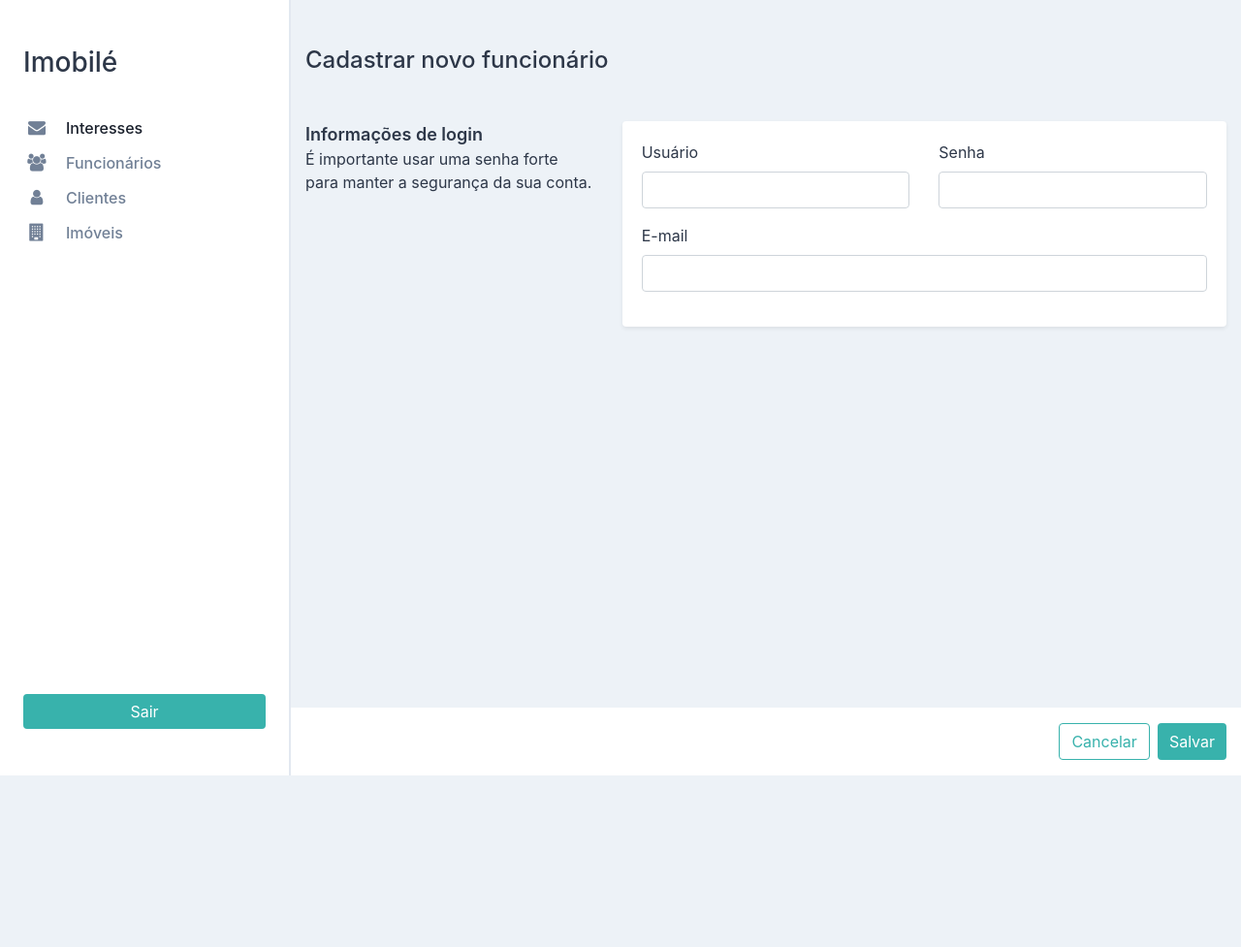
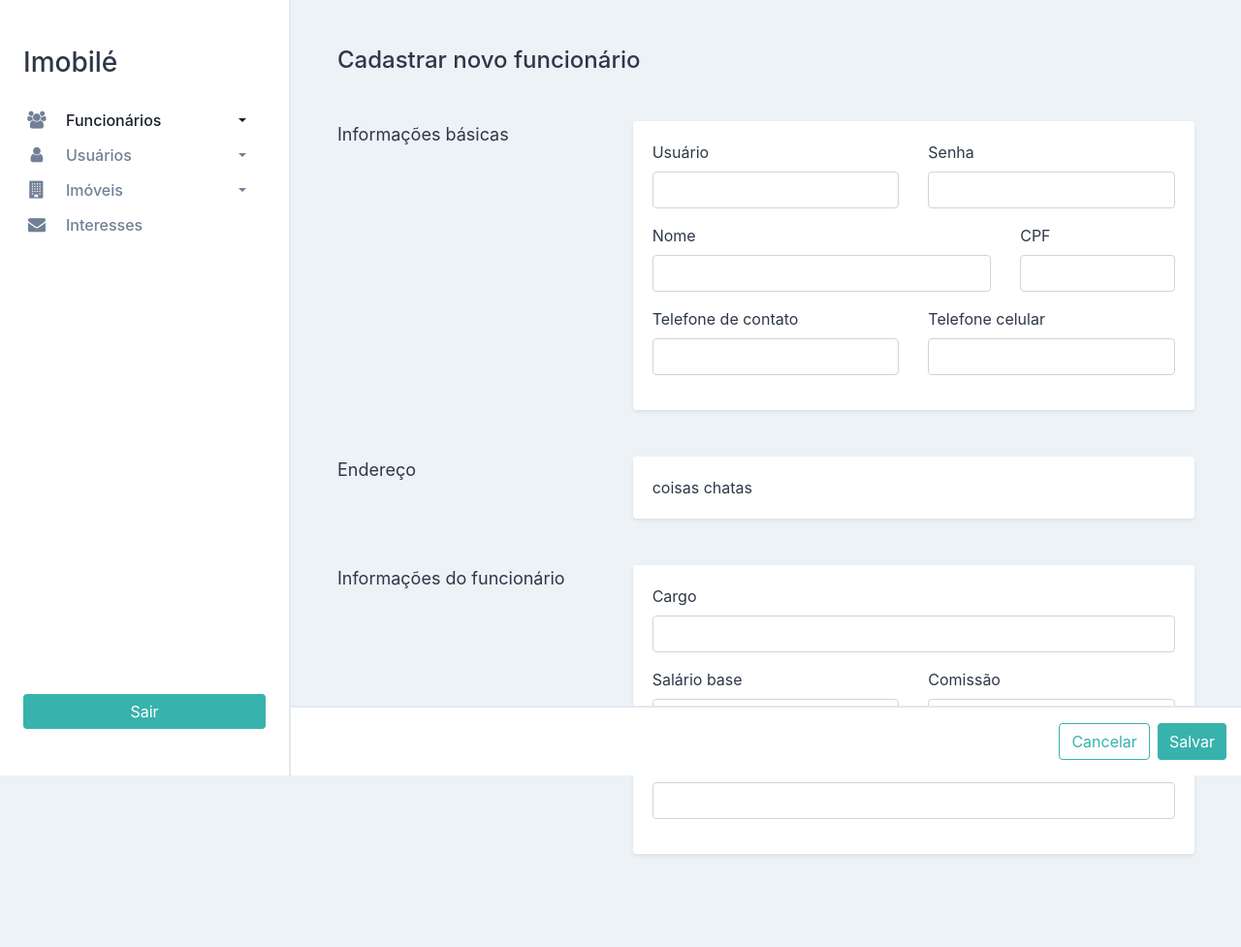
Before and after one commit to matheusfriguette/imobiliaria, a PHP site: page /app/private/cadastrar-funcionario.html in a window 1280 px wide. Shown: the whole page at 97% size. Before the commit the page ends 800 px from the top, so only its background shows below. Run offline with PHP 8.4, Linux system fonts and the light colour scheme.

Commit message:
enhancing forms

```diff
--- a/app/private/cadastrar-funcionario.html
+++ b/app/private/cadastrar-funcionario.html
@@ -1,17 +1,14 @@
 <!DOCTYPE html>
 <html lang="en">
+
 <head>
   <meta charset="UTF-8" />
   <meta name="viewport" content="width=device-width, initial-scale=1.0" />
   <meta http-equiv="X-UA-Compatible" content="ie=edge" />
 
   <!-- Stylesheets -->
-    <link
-      rel="stylesheet"
-      href="https://stackpath.bootstrapcdn.com/bootstrap/4.3.1/css/bootstrap.min.css"
-      integrity="sha384-ggOyR0iXCbMQv3Xipma34MD+dH/1fQ784/j6cY/iJTQUOhcWr7x9JvoRxT2MZw1T"
-      crossorigin="anonymous"
-    />
+  <link rel="stylesheet" href="https://stackpath.bootstrapcdn.com/bootstrap/4.3.1/css/bootstrap.min.css"
+    integrity="sha384-ggOyR0iXCbMQv3Xipma34MD+dH/1fQ784/j6cY/iJTQUOhcWr7x9JvoRxT2MZw1T" crossorigin="anonymous" />
   <link rel="stylesheet" href="https://cdnjs.cloudflare.com/ajax/libs/font-awesome/4.7.0/css/font-awesome.min.css" />
   <link rel="stylesheet" href="../../assets/css/custom.css" />
 
@@ -21,74 +18,190 @@
 <body>
   <div class="d-flex">
     <div class="page-sidebar position-fixed py-5 px-4 d-flex flex-column">
-        <a class="h3">Imobilé</a>
+      <div class="d-flex justify-content-between align-items-center">
+        <a class="h3 mb-0">Imobilé</a>
+        <button class="btn btn-primary d-lg-none sidebar-toggle" type="button">
+          <i class="fa fa-angle-right"></i>
+        </button>
+      </div>
       <nav class="flex-grow-1 mt-4">
         <ul class="nav flex-column">
           <li class="nav-item">
-              <a class="nav-link active d-flex align-items-baseline font-weight-medium px-0 py-1" href="home.html">
+            <a class="nav-link active px-0 py-1 dropdown-toggle" href="#funcionarios" data-toggle="collapse">
+              <div class="d-flex align-items-baseline font-weight-medium">
+                <div class="iconbox iconbox-sm">
+                  <i class="fa fa-group font-size-18 text-muted"></i>
+                </div>
+                <span class="ml-3">Funcionários</span>
+              </div>
+            </a>
+            <ul class="collapse list-unstyled ml-5" id="funcionarios">
+              <li class="nav-item">
+                <a class="nav-link active px-0 py-1" href="listar-funcionarios.html">Listar</a>
+              </li>
+              <li class="nav-item">
+                <a class="nav-link px-0 py-1" href="cadastrar-funcionario.html">Cadastrar</a>
+              </li>
+            </ul>
+          </li>
+          <li class="nav-item">
+            <a class="nav-link px-0 py-1 dropdown-toggle" href="#usuarios" data-toggle="collapse">
+              <div class="d-flex align-items-baseline font-weight-medium">
+                <div class="iconbox iconbox-sm">
+                  <i class="fa fa-user font-size-18 text-muted"></i>
+                </div>
+                <span class="ml-3">Usuários</span>
+              </div>
+            </a>
+            <ul class="collapse list-unstyled ml-5" id="usuarios">
+              <li class="nav-item">
+                <a class="nav-link px-0 py-1" href="listar-usuarios.html">Listar</a>
+              </li>
+              <li class="nav-item">
+                <a class="nav-link px-0 py-1" href="cadastrar-usuario.html">Cadastrar</a>
+              </li>
+            </ul>
+          </li>
+          <li class="nav-item">
+            <a class="nav-link px-0 py-1 dropdown-toggle" href="#imoveis" data-toggle="collapse">
+              <div class="d-flex align-items-baseline font-weight-medium">
+                <div class="iconbox iconbox-sm">
+                  <i class="fa fa-building font-size-18 text-muted"></i>
+                </div>
+                <span class="ml-3">Imóveis</span>
+              </div>
+            </a>
+            <ul class="collapse list-unstyled ml-5" id="imoveis">
+              <li class="nav-item">
+                <a class="nav-link px-0 py-1" href="listar-imoveis.html">Listar</a>
+              </li>
+              <li class="nav-item">
+                <a class="nav-link px-0 py-1" href="cadastrar-imovel.html">Cadastrar</a>
+              </li>
+            </ul>
+          </li>
+          <li class="nav-item">
+            <a class="nav-link px-0 py-1" href="listar-interesses.html">
+              <div class="d-flex align-items-baseline font-weight-medium">
                 <div class="iconbox iconbox-sm">
                   <i class="fa fa-envelope font-size-18 text-muted"></i>
                 </div>
                 <span class="ml-3">Interesses</span>
-              </a>
-            </li>
-            <li class="nav-item">
-              <a class="nav-link d-flex align-items-baseline font-weight-medium px-0 py-1" href="home.html">
-                <div class="iconbox iconbox-sm">
-                  <i class="fa fa-group font-size-18 text-muted"></i>
               </div>
-                <span class="ml-3">Funcionários</span>
-              </a>
-            </li>
-            <li class="nav-item">
-              <a class="nav-link d-flex align-items-baseline font-weight-medium px-0 py-1" href="home.html">
-                <div class="iconbox iconbox-sm">
-                  <i class="fa fa-user font-size-18 text-muted"></i>
-                </div>
-                <span class="ml-3">Clientes</span>
-              </a>
-            </li>
-            <li class="nav-item">
-              <a class="nav-link d-flex align-items-baseline font-weight-medium px-0 py-1" href="home.html">
-                <div class="iconbox iconbox-sm">
-                  <i class="fa fa-building font-size-18 text-muted"></i>
-                </div>
-                <span class="ml-3">Imóveis</span>
             </a>
           </li>
         </ul>
       </nav>
       <button class="btn btn-primary">Sair</button>
     </div>
-      <div class="vh-100 w-100" style="margin-left: 300px">
-        <div class="container py-5">
+    <div class="page-content">
+      <div class="d-lg-none py-2 bg-white shadow-sm">
+        <div class="container">
+          <button class="btn btn-primary sidebar-toggle" type="button">
+            <i class="fa fa-bars"></i>
+          </button>
+        </div>
+      </div>
+      <div class="container py-5 mb-5 px-md-5">
         <h4>Cadastrar novo funcionário</h4>
         <div class="row mt-5">
-            <div class="col-md-4">
-              <div class="font-size-18 font-weight-semibold">Informações de login</div>
-              <p>É importante usar uma senha forte para manter a segurança da sua conta.</p>
+          <div class="col-lg-4">
+            <div class="font-size-18 mb-4">Informações básicas</div>
           </div>
-            <div class="col-md-8">
+          <div class="col-lg-8">
             <div class="card shadow-sm border-0 overflow-hidden">
               <div class="card-body">
                 <form>
                   <div class="row">
-                      <div class="col-md-6">
+                    <div class="col-lg-6">
                       <div class="form-group">
                         <label>Usuário</label>
                         <input class="form-control" name="user" type="text" />
                       </div>
                     </div>
-                      <div class="col-md-6">
+                    <div class="col-lg-6">
                       <div class="form-group">
                         <label>Senha</label>
                         <input class="form-control" name="password" type="password" />
                       </div>
                     </div>
                   </div>
+                  <div class="row">
+                    <div class="col-lg-8">
                       <div class="form-group">
-                      <label>E-mail</label>
-                      <input class="form-control" name="email" type="text" />
+                        <label>Nome</label>
+                        <input class="form-control" name="name" type="text" />
+                      </div>
+                    </div>
+                    <div class="col-lg-4">
+                      <div class="form-group">
+                        <label>CPF</label>
+                        <input class="form-control" name="cpf" type="text" />
+                      </div>
+                    </div>
+                  </div>
+                  <div class="row">
+                    <div class="col-lg-6">
+                      <div class="form-group">
+                        <label>Telefone de contato</label>
+                        <input class="form-control" name="phoneContact" type="text" />
+                      </div>
+                    </div>
+                    <div class="col-lg-6">
+                      <div class="form-group">
+                        <label>Telefone celular</label>
+                        <input class="form-control" name="phoneMobile" type="text" />
+                      </div>
+                    </div>
+                  </div>
+                </form>
+              </div>
+            </div>
+          </div>
+        </div>
+        <div class="row mt-5">
+          <div class="col-lg-4">
+            <div class="font-size-18 mb-4">Endereço</div>
+          </div>
+          <div class="col-lg-8">
+            <div class="card shadow-sm border-0 overflow-hidden">
+              <div class="card-body">
+                <form>
+                  coisas chatas
+                </form>
+              </div>
+            </div>
+          </div>
+        </div>
+        <div class="row mt-5">
+          <div class="col-lg-4">
+            <div class="font-size-18 mb-4">Informações do funcionário</div>
+          </div>
+          <div class="col-lg-8">
+            <div class="card shadow-sm border-0 overflow-hidden">
+              <div class="card-body">
+                <form>
+                  <div class="form-group">
+                    <label>Cargo</label>
+                    <input class="form-control" name="position" type="text" />
+                  </div>
+                  <div class="row">
+                    <div class="col-lg-6">
+                      <div class="form-group">
+                        <label>Salário base</label>
+                        <input class="form-control" name="position" type="text" />
+                      </div>
+                    </div>
+                    <div class="col-lg-6">
+                      <div class="form-group">
+                        <label>Comissão</label>
+                        <input class="form-control" name="position" type="text" />
+                      </div>
+                    </div>
+                  </div>
+                  <div class="form-group">
+                    <label>Data de ingresso</label>
+                    <input class="form-control" name="position" type="text" />
                   </div>
                 </form>
               </div>
@@ -96,7 +209,7 @@
           </div>
         </div>
       </div>
-        <div class="fixed-bottom bg-white" style="margin-left: 300px">
+      <div class="action-bar fixed-bottom bg-white">
         <div class="container py-3 d-flex justify-content-end">
           <button class="btn btn-outline-primary">Cancelar</button>
           <button class="btn btn-primary ml-2">Salvar</button>
@@ -105,17 +218,16 @@
     </div>
   </div>
 
-    <script src="https://code.jquery.com/jquery-3.3.1.slim.min.js" integrity="sha384-q8i/X+965DzO0rT7abK41JStQIAqVgRVzpbzo5smXKp4YfRvH+8abtTE1Pi6jizo" crossorigin="anonymous"></script>
-    <script
-      src="https://cdnjs.cloudflare.com/ajax/libs/popper.js/1.14.7/umd/popper.min.js"
+  <script src="https://code.jquery.com/jquery-3.3.1.slim.min.js"
+    integrity="sha384-q8i/X+965DzO0rT7abK41JStQIAqVgRVzpbzo5smXKp4YfRvH+8abtTE1Pi6jizo"
+    crossorigin="anonymous"></script>
+  <script src="https://cdnjs.cloudflare.com/ajax/libs/popper.js/1.14.7/umd/popper.min.js"
     integrity="sha384-UO2eT0CpHqdSJQ6hJty5KVphtPhzWj9WO1clHTMGa3JDZwrnQq4sF86dIHNDz0W1"
-      crossorigin="anonymous"
-    ></script>
-    <script
-      src="https://stackpath.bootstrapcdn.com/bootstrap/4.3.1/js/bootstrap.min.js"
+    crossorigin="anonymous"></script>
+  <script src="https://stackpath.bootstrapcdn.com/bootstrap/4.3.1/js/bootstrap.min.js"
     integrity="sha384-JjSmVgyd0p3pXB1rRibZUAYoIIy6OrQ6VrjIEaFf/nJGzIxFDsf4x0xIM+B07jRM"
-      crossorigin="anonymous"
-    ></script>
+    crossorigin="anonymous"></script>
   <script src="../../assets/js/main.js"></script>
 </body>
+
 </html>
--- a/assets/css/custom.css
+++ b/assets/css/custom.css
@@ -127,10 +127,10 @@ body {
 }
 
 .page-sidebar {
-  width: 300px;
+  width: 100vw;
   height: 100vh;
-  margin-left: -300px;
-  transition: all 0.3s;
+  margin-left: -100vw;
+  transition: 0.3s;
   background-color: white;
   border-right: 2px solid #e2e8f0;
 }
@@ -149,7 +149,7 @@ body {
 }
 
 .page-sidebar.active ~ .page-content {
-  margin-left: 300px;
+  display: none;
 }
 
 .page-content {
@@ -169,6 +169,10 @@ a[data-toggle='collapse'] {
   position: relative;
 }
 
+.action-bar {
+  border-top: 2px solid #e2e8f0;
+}
+
 @media (min-width: 600px) {
   .main-cover h1 {
     font-size: 2rem;
@@ -177,9 +181,10 @@ a[data-toggle='collapse'] {
 
 @media (min-width: 992px) {
   .page-sidebar {
+    width: 300px;
     margin-left: 0;
   }
-  .page-content {
+  .page-content, .action-bar {
     margin-left: 300px;
   }
 
--- a/assets/js/main.js
+++ b/assets/js/main.js
@@ -7,7 +7,7 @@
 // });
 
 $(document).ready(function () {
-  $('#sidebarToggle').on('click', function () {
+  $('.sidebar-toggle').on('click', function () {
       $('.page-sidebar').toggleClass('active');
   });
 });
```
Also changed, not shown: app/private/home.html (+20 -21 lines), app/public/home.html (+13 -16 lines). Lines whose indentation alone changed are shown as unchanged.
